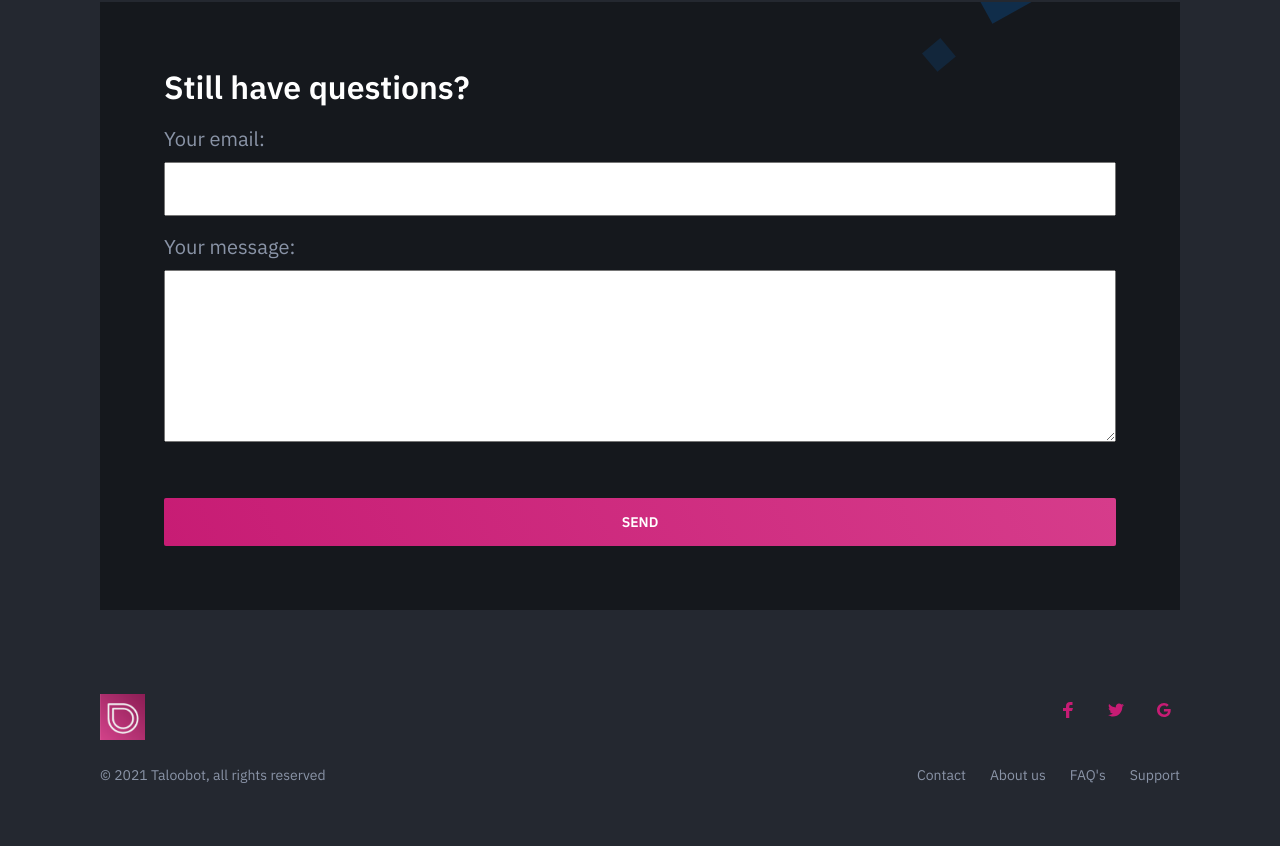
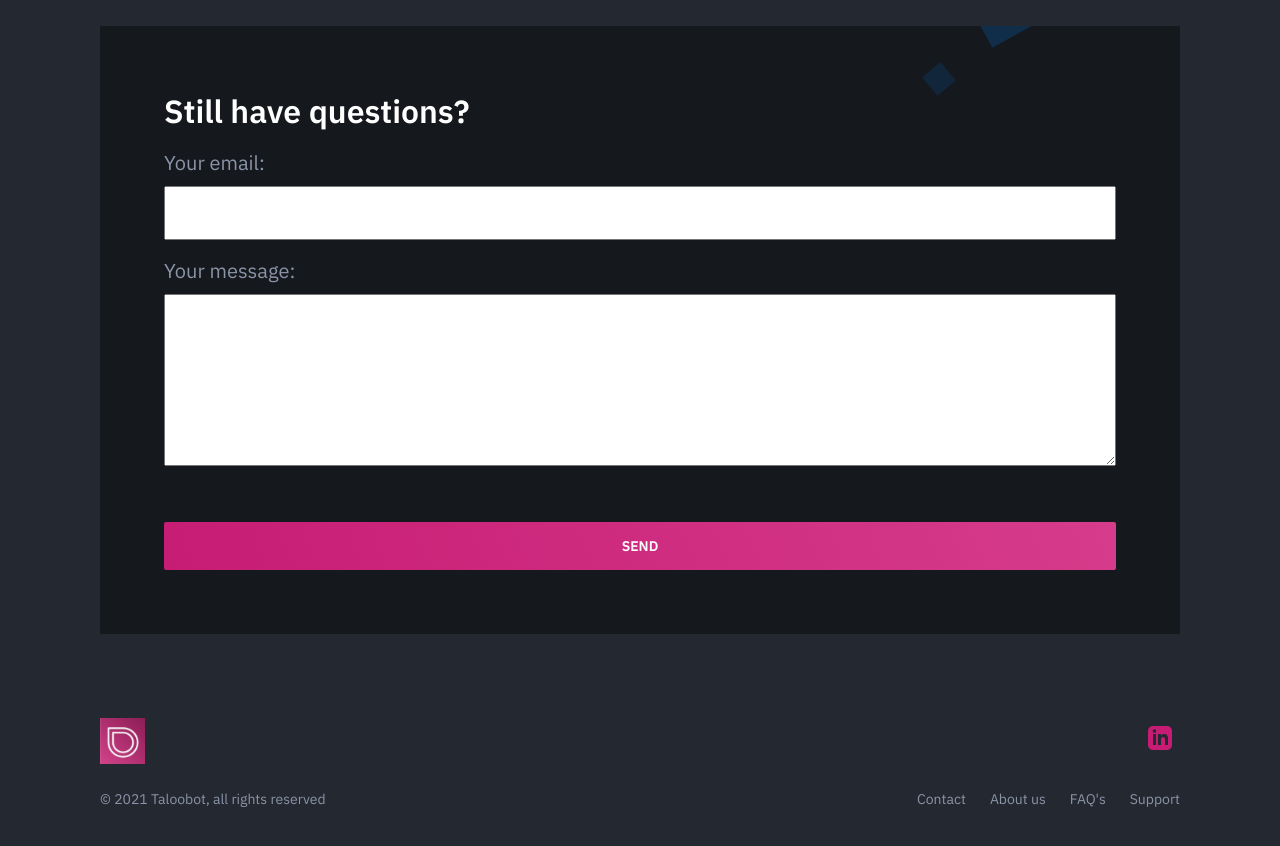
Before and after one commit to Taloobot/taloo_page, a website: page index.html in a window 1280 px wide. Shown: the part 2460-3306 px from the top of the page. Drawn offline with nearby package versions, Linux system fonts and the light colour scheme.

Commit message:
enchancement: add linkedin svg, link, fill feature info

```diff
--- a/index.html
+++ b/index.html
@@ -233,7 +233,7 @@
                           <span>Training course for HR department</span>
                         </li>
                         <li>
-                          <span>Lorem ipsum dolor sit nisi</span>
+                          <span>Early access to all NLP and psychoanalysis features</span>
                         </li>
                         <li>
                           <span>Discounted plan after pilot period</span>
@@ -306,48 +306,19 @@
             </ul>
             <ul class="footer-social-links list-reset">
               <li>
-                <a href="#">
-                  <span class="screen-reader-text">Facebook</span>
+                <a href="https://www.linkedin.com/company/taloobot">
+                  <span class="screen-reader-text">Google</span>
                   <svg
-                    width="16"
-                    height="16"
                     xmlns="http://www.w3.org/2000/svg"
+                    width="24"
+                    height="24"
+                    viewBox="0 0 24 24"
                   >
                     <path
-                      d="M6.023 16L6 9H3V6h3V4c0-2.7 1.672-4 4.08-4 1.153 0 2.144.086 2.433.124v2.821h-1.67c-1.31 0-1.563.623-1.563 1.536V6H13l-1 3H9.28v7H6.023z"
+                      d="M19 0h-14c-2.761 0-5 2.239-5 5v14c0 2.761 2.239 5 5 5h14c2.762 0 5-2.239 5-5v-14c0-2.761-2.238-5-5-5zm-11 19h-3v-11h3v11zm-1.5-12.268c-.966 0-1.75-.79-1.75-1.764s.784-1.764 1.75-1.764 1.75.79 1.75 1.764-.783 1.764-1.75 1.764zm13.5 12.268h-3v-5.604c0-3.368-4-3.113-4 0v5.604h-3v-11h3v1.765c1.396-2.586 7-2.777 7 2.476v6.759z"
                       fill="#c71c74"
                     />
-                  </svg>
-                </a>
-              </li>
-              <li>
-                <a href="#">
-                  <span class="screen-reader-text">Twitter</span>
-                  <svg
-                    width="16"
-                    height="16"
-                    xmlns="http://www.w3.org/2000/svg"
-                  >
-                    <path
-                      d="M16 3c-.6.3-1.2.4-1.9.5.7-.4 1.2-1 1.4-1.8-.6.4-1.3.6-2.1.8-.6-.6-1.5-1-2.4-1-1.7 0-3.2 1.5-3.2 3.3 0 .3 0 .5.1.7-2.7-.1-5.2-1.4-6.8-3.4-.3.5-.4 1-.4 1.7 0 1.1.6 2.1 1.5 2.7-.5 0-1-.2-1.5-.4C.7 7.7 1.8 9 3.3 9.3c-.3.1-.6.1-.9.1-.2 0-.4 0-.6-.1.4 1.3 1.6 2.3 3.1 2.3-1.1.9-2.5 1.4-4.1 1.4H0c1.5.9 3.2 1.5 5 1.5 6 0 9.3-5 9.3-9.3v-.4C15 4.3 15.6 3.7 16 3z"
-                      fill="#c71c74"
-                    />
-                  </svg>
-                </a>
-              </li>
-              <li>
-                <a href="#">
-                  <span class="screen-reader-text">Google</span>
-                  <svg
-                    width="16"
-                    height="16"
-                    xmlns="http://www.w3.org/2000/svg"
-                  >
-                    <path
-                      d="M7.9 7v2.4H12c-.2 1-1.2 3-4 3-2.4 0-4.3-2-4.3-4.4 0-2.4 2-4.4 4.3-4.4 1.4 0 2.3.6 2.8 1.1l1.9-1.8C11.5 1.7 9.9 1 8 1 4.1 1 1 4.1 1 8s3.1 7 7 7c4 0 6.7-2.8 6.7-6.8 0-.5 0-.8-.1-1.2H7.9z"
-                      fill="#c71c74"
-                    />
-                  </svg>
+                    </svg>
                 </a>
               </li>
             </ul>
```
Also changed, not shown: linkedin_logo.png (added).
